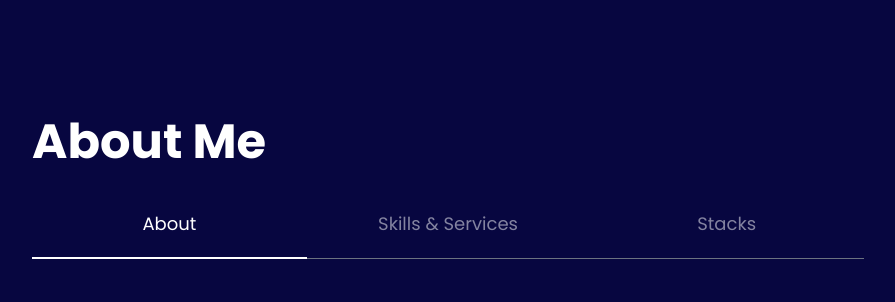
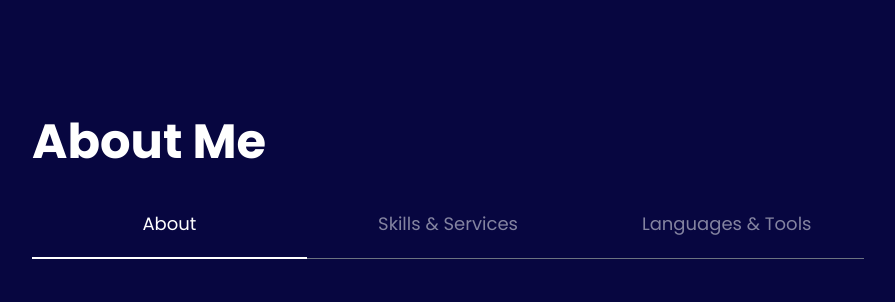
Before and after one commit to sudodeo/portfolio, a Next.js app: page / in a window 1280 px wide. Shown: the part 758-1060 px from the top of the page, without its empty margins (192-1087 px from the left). Built offline with nearby package versions, Linux system fonts and the light colour scheme.

Commit message:
perf: make a better scroll into view for tab btns onclick

```diff
--- a/components/About.tsx
+++ b/components/About.tsx
@@ -25,6 +25,15 @@ const About = () => {
         // if (window.innerWidth < 768)
         tabBtn.scrollIntoView({ behavior: "smooth" });
       });
+
+      // scroll tabs class to the left of active tab
+      if (tabBtn.classList.contains("active")) {
+        const tabs = document.querySelector(".tabs");
+        tabs?.scrollTo({
+          left: (tabBtn as HTMLElement).offsetLeft,
+          behavior: "smooth",
+        });
+      }
     });
   };
 
@@ -71,7 +80,7 @@ const About = () => {
               activeTab === "Stacks" && "active"
             } w-full pb-5 pt-10`}
           >
-            Stacks
+            Languages & Tools
           </button>
         </div>
       </section>
```
